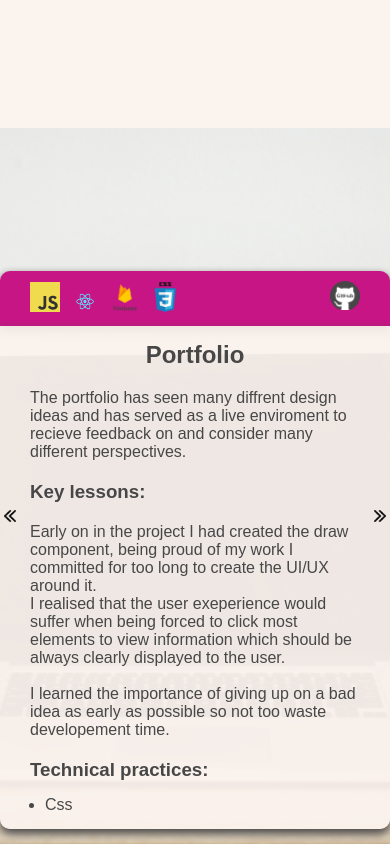
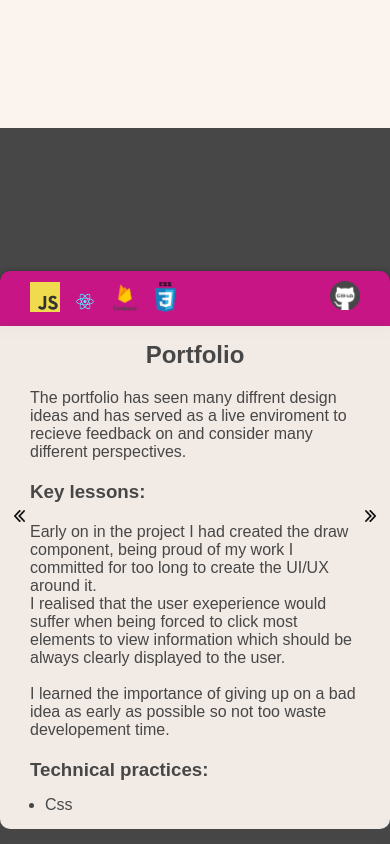
Before and after one commit to Kwarn/portfolio, a React (Create React App) app: page / in a window 390 px wide. Shown: the part 2060-2904 px from the top of the page. Built offline with nearby package versions, Linux system fonts and the light colour scheme.

Commit message:
slider background set to charcoal on smaller devices to improve visual clarity

```diff
--- a/src/containers/Slider/Slider.module.css
+++ b/src/containers/Slider/Slider.module.css
@@ -56,6 +56,12 @@
 
 @media (max-width: 1000px) {
   .SliderControl {
-    width: 5%;
+    width: 10%;
   }
 }
+
+@media (max-height: 768px), (max-width: 500px) {
+  .Slider {
+    background: #474747;
+  }
+}
```
